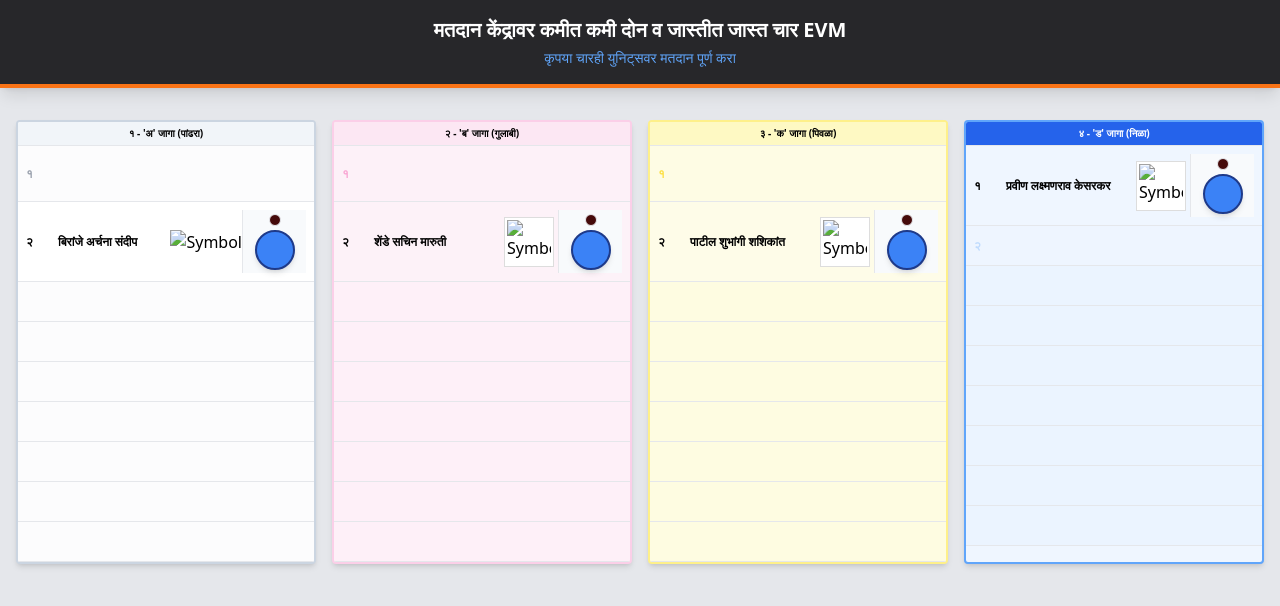
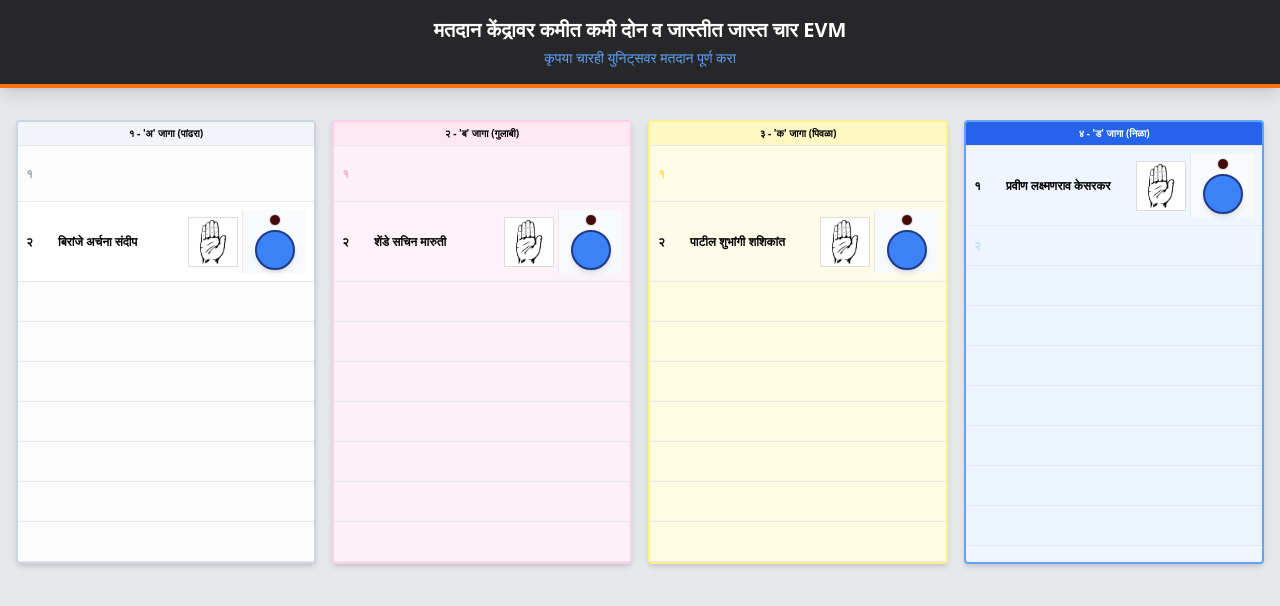
Before and after one commit to STUCS001/Congress, a plain HTML site: page index.html in a window 1280 px wide. Drawn offline with nearby package versions, Linux system fonts and the light colour scheme.

Commit message:
Update index.html

```diff
--- a/index.html
+++ b/index.html
@@ -30,7 +30,7 @@
                     <div class="flex items-center h-20 p-2 border-b cursor-pointer hover:bg-slate-50" @click="castVote('white', 'बिरांजे अर्चना संदीप')">
                         <div class="w-6 font-bold text-xs">२</div>
                         <div class="flex-1 text-xs font-bold px-2">बिरांजे अर्चना संदीप</div>
-                        <img src="" classassets/congress.png="symbol-box mx-1" alt="Symbol">
+                        <img src="congress.png" class="symbol-box mx-1" alt="Symbol">
                         <div class="w-16 flex flex-col items-center justify-center border-l gap-1 h-full bg-slate-50">
                             <div class="w-3 h-3 rounded-full border bg-red-950" :class="activeUnit === 'white' ? 'beep-glow' : ''"></div>
                             <div class="w-10 h-10 rounded-full border-2 border-blue-900 bg-blue-500 shadow-md active:scale-95 transition"></div>
@@ -49,7 +49,7 @@
                     <div class="flex items-center h-20 p-2 border-b cursor-pointer hover:bg-white" @click="castVote('pink', 'शेंडे सचिन मारुती')">
                         <div class="w-6 font-bold text-xs">२</div>
                         <div class="flex-1 text-xs font-bold px-2">शेंडे सचिन मारुती</div>
-                        <img src="assets/congress.png" class="symbol-box mx-1" alt="Symbol">
+                        <img src="congress.png" class="symbol-box mx-1" alt="Symbol">
                         <div class="w-16 flex flex-col items-center justify-center border-l gap-1 h-full bg-slate-50">
                             <div class="w-3 h-3 rounded-full border bg-red-950" :class="activeUnit === 'pink' ? 'beep-glow' : ''"></div>
                             <div class="w-10 h-10 rounded-full border-2 border-blue-900 bg-blue-500 shadow-md active:scale-95 transition"></div>
@@ -68,7 +68,7 @@
                     <div class="flex items-center h-20 p-2 border-b cursor-pointer hover:bg-white" @click="castVote('yellow', 'पाटील शुभांगी शशिकांत')">
                         <div class="w-6 font-bold text-xs">२</div>
                         <div class="flex-1 text-xs font-bold px-2">पाटील शुभांगी शशिकांत</div>
-                        <img src="assets/congress.png" class="symbol-box mx-1" alt="Symbol">
+                        <img src="congress.png" class="symbol-box mx-1" alt="Symbol">
                         <div class="w-16 flex flex-col items-center justify-center border-l gap-1 h-full bg-slate-50">
                             <div class="w-3 h-3 rounded-full border bg-red-950" :class="activeUnit === 'yellow' ? 'beep-glow' : ''"></div>
                             <div class="w-10 h-10 rounded-full border-2 border-blue-900 bg-blue-500 shadow-md active:scale-95 transition"></div>
@@ -86,7 +86,7 @@
                     <div class="flex items-center h-20 p-2 border-b cursor-pointer hover:bg-white" @click="castVote('blue', 'प्रवीण लक्ष्मणराव केसरकर')">
                         <div class="w-6 font-bold text-xs">१</div>
                         <div class="flex-1 text-xs font-bold px-2">प्रवीण लक्ष्मणराव केसरकर</div>
-                        <img src="assets/congress.png" class="symbol-box mx-1" alt="Symbol">
+                        <img src="congress.png" class="symbol-box mx-1" alt="Symbol">
                         <div class="w-16 flex flex-col items-center justify-center border-l gap-1 h-full bg-slate-50">
                             <div class="w-3 h-3 rounded-full border bg-red-950" :class="activeUnit === 'blue' ? 'beep-glow' : ''"></div>
                             <div class="w-10 h-10 rounded-full border-2 border-blue-900 bg-blue-500 shadow-md active:scale-95 transition"></div>
@@ -117,7 +117,7 @@
                                 <p class="text-[10px] text-gray-400 font-bold uppercase" x-text="'युनिट: ' + vote.unit"></p>
                                 <p class="text-lg font-black text-gray-800" x-text="vote.name"></p>
                             </div>
-                            <img src="assets/congress.png" class="h-10 w-10">
+                            <img src="congress.png" class="h-10 w-10">
                         </div>
                     </template>
                 </div>
@@ -137,7 +137,7 @@
                 activeUnit: null,
                 votedList: [],
                 playBeep() {
-                    const audio = new Audio('assets/vote.mp3');
+                    const audio = new Audio('assets_vote.mp3');
                     audio.play().catch(err => console.log("Audio play blocked or failed"));
                 },
                 hasVoted(unit) {
```
